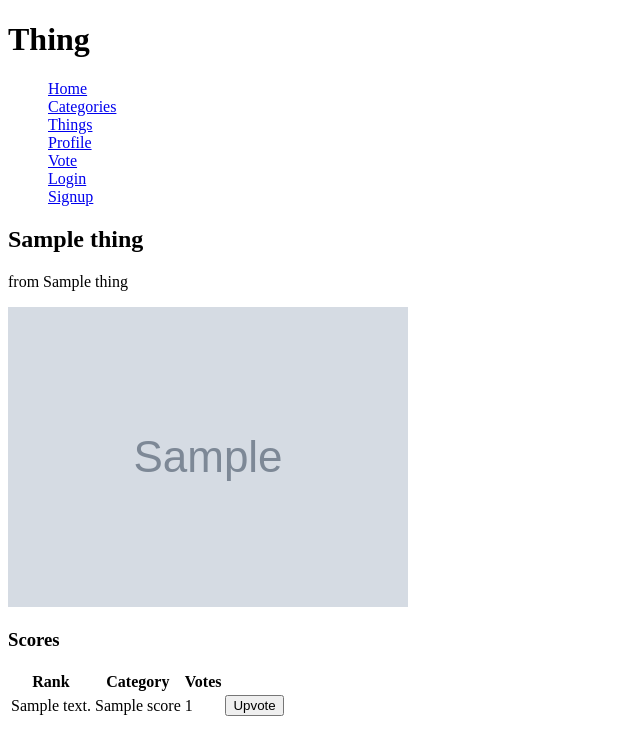
After one commit to Nafimul/AllTheBest, a Flask app: template myapp/templates/thing.html in a window 1280 px wide. The commit adds this page. Shown: the top 755 px of the page, without its empty margins (0-640 px from the left). Run offline with Flask 3, Linux system fonts and the light colour scheme; the template is opened without the code that fills it: most values are stand-ins (such as "Sample title", 1, 10 or a date in 2020); grey boxes marked "Sample" are stand-in pictures.

Commit message:
feat-ai: add page with info on specific thing

```diff
--- a/myapp/__init__.py
+++ b/myapp/__init__.py
@@ -21,9 +21,54 @@ from flask_login import (
     LoginManager,
 )
 from myapp.models.category import Category
+from myapp.models.score import Score
 from myapp.models.thing import Thing
 from myapp.models.user import User
 from myapp.models.vote import Vote
+
+
+def _rank_suffix(rank: int) -> str:
+    if 11 <= (rank % 100) <= 13:
+        return "th"
+    if rank % 10 == 1:
+        return "st"
+    if rank % 10 == 2:
+        return "nd"
+    if rank % 10 == 3:
+        return "rd"
+    return "th"
+
+
+def _resolve_category_rank(score: Score, category_scores: list[Score]) -> int:
+    return next(
+        (index + 1 for index, item in enumerate(category_scores) if item.thing_name == score.thing_name),
+        len(category_scores),
+    )
+
+
+def _build_thing_scores(name: str, scores: list[Score]) -> list[dict[str, Any]]:
+    categories_by_name: dict[str, list[Score]] = {}
+    for score in scores:
+        categories_by_name.setdefault(score.category_name, []).append(score)
+
+    thing_scores: list[dict[str, Any]] = []
+    for score in filter(lambda s: s.thing_name == name, scores):
+        category_scores = sorted(
+            categories_by_name[score.category_name],
+            key=lambda item: item.num_votes,
+            reverse=True,
+        )
+        rank = _resolve_category_rank(score, category_scores)
+        thing_scores.append(
+            {
+                "category_name": score.category_name,
+                "num_votes": score.num_votes,
+                "rank_text": f"{rank}{_rank_suffix(rank)}",
+                "is_first": rank == 1,
+            }
+        )
+
+    return sorted(thing_scores, key=lambda row: (0 if row["is_first"] else 1, -row["num_votes"]))
 
 
 def create_app(env: str = "development") -> Flask:
@@ -102,6 +147,42 @@ def create_app(env: str = "development") -> Flask:
         """Render the vote submission form."""
         return render_template("vote-form.html")
 
+    @app.route("/things")
+    def list_things() -> str:
+        """Render a page with all things."""
+        things = thing_manager.get_things()
+        return render_template("things.html", things=things)
+
+    @app.route("/things/<string:name>", methods=["GET"])
+    def show_thing(name: str) -> str:
+        """Render a detailed page for a single thing."""
+        thing = thing_manager.get_thing(name)
+        if thing is None:
+            return render_template(
+                "thing.html",
+                thing=None,
+                thing_scores=[],
+                current_user_votes={},
+            )
+
+        scores = category_manager.get_scores()
+        thing_scores = _build_thing_scores(name, scores)
+
+        current_user_votes = {}
+        if current_user.is_authenticated:
+            current_user_vote_objects = vote_manager.get_by_user_id(current_user.id)
+            current_user_votes = {
+                vote.category_name: vote.thing_name
+                for vote in current_user_vote_objects
+            }
+
+        return render_template(
+            "thing.html",
+            thing=thing,
+            thing_scores=thing_scores,
+            current_user_votes=current_user_votes,
+        )
+
     @app.route("/api/category", methods=["POST"])
     # @login_required
     def upsert_category() -> tuple[dict, int]:
--- a/myapp/templates/categories.html
+++ b/myapp/templates/categories.html
@@ -11,7 +11,9 @@
                 <ol type="1">
                     {% for score in value %}
                     <li id="{{ score.thing_name }}">
-                        <p> {{ score.thing_name }} </p>
+                        <p>
+                            <a href="{{ url_for('show_thing', name=score.thing_name) }}">{{ score.thing_name }}</a>
+                        </p>
                         <p> {{ score.num_votes }} </p>
                         <button class="upvote_button">
                             <img
--- /dev/null
+++ b/myapp/templates/thing.html
@@ -0,0 +1,51 @@
+{% extends 'base.html' %}
+{% block title %}Thing{% endblock %}
+{% block content %}
+    {% if thing %}
+        <section class="thing-detail">
+            <h2>{{ thing.name }}</h2>
+            {% if thing.from_thing_name %}
+                <p class="thing-from">from {{ thing.from_thing_name }}</p>
+            {% endif %}
+            {% if thing.img_path %}
+                <img src="{{ thing.img_path }}" alt="{{ thing.name }}" class="thing-image" />
+            {% endif %}
+        </section>
+
+        <section class="thing-scores">
+            <h3>Scores</h3>
+            {% if thing_scores %}
+                <table class="leaderboard">
+                    <thead>
+                        <tr>
+                            <th>Rank</th>
+                            <th>Category</th>
+                            <th>Votes</th>
+                            <th></th>
+                        </tr>
+                    </thead>
+                    <tbody>
+                        {% for score in thing_scores %}
+                            <tr>
+                                <td>{{ score.rank_text }}</td>
+                                <td>{{ score.category_name }}</td>
+                                <td>{{ score.num_votes }}</td>
+                                <td>
+                                    <form action="{{ url_for('upsert_vote') }}" method="post">
+                                        <input type="hidden" name="categoryName" value="{{ score.category_name }}" />
+                                        <input type="hidden" name="thingName" value="{{ thing.name }}" />
+                                        <button type="submit" class="upvote_button">Upvote</button>
+                                    </form>
+                                </td>
+                            </tr>
+                        {% endfor %}
+                    </tbody>
+                </table>
+            {% else %}
+                <p>This thing does not yet have any scores.</p>
+            {% endif %}
+        </section>
+    {% else %}
+        <p>Thing not found.</p>
+    {% endif %}
+{% endblock %}
```
Also changed, not shown: myapp/db/supabase_thing_manager.py (+12 -1 lines), myapp/templates/things.html (added, +19 -0 lines).
